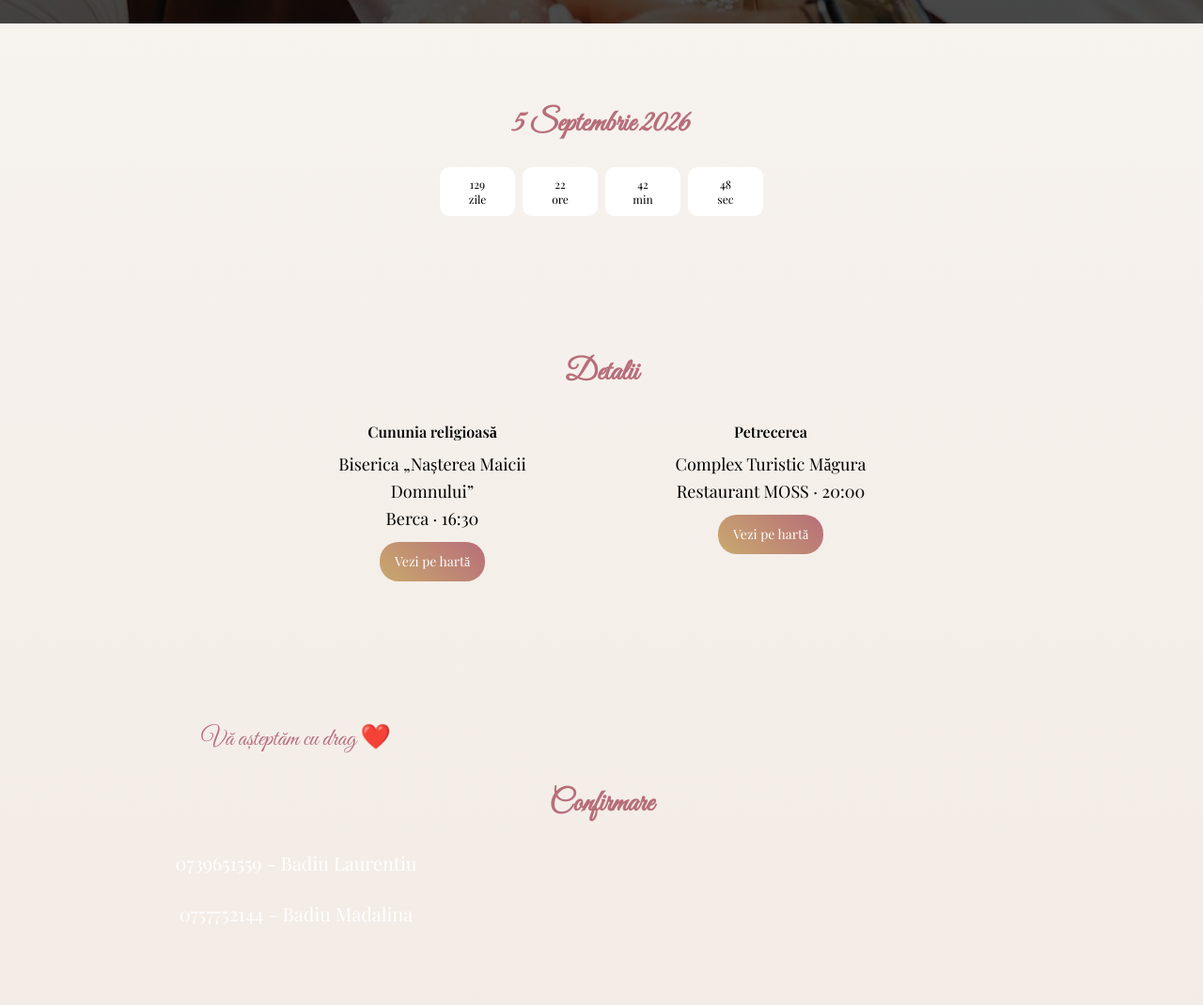
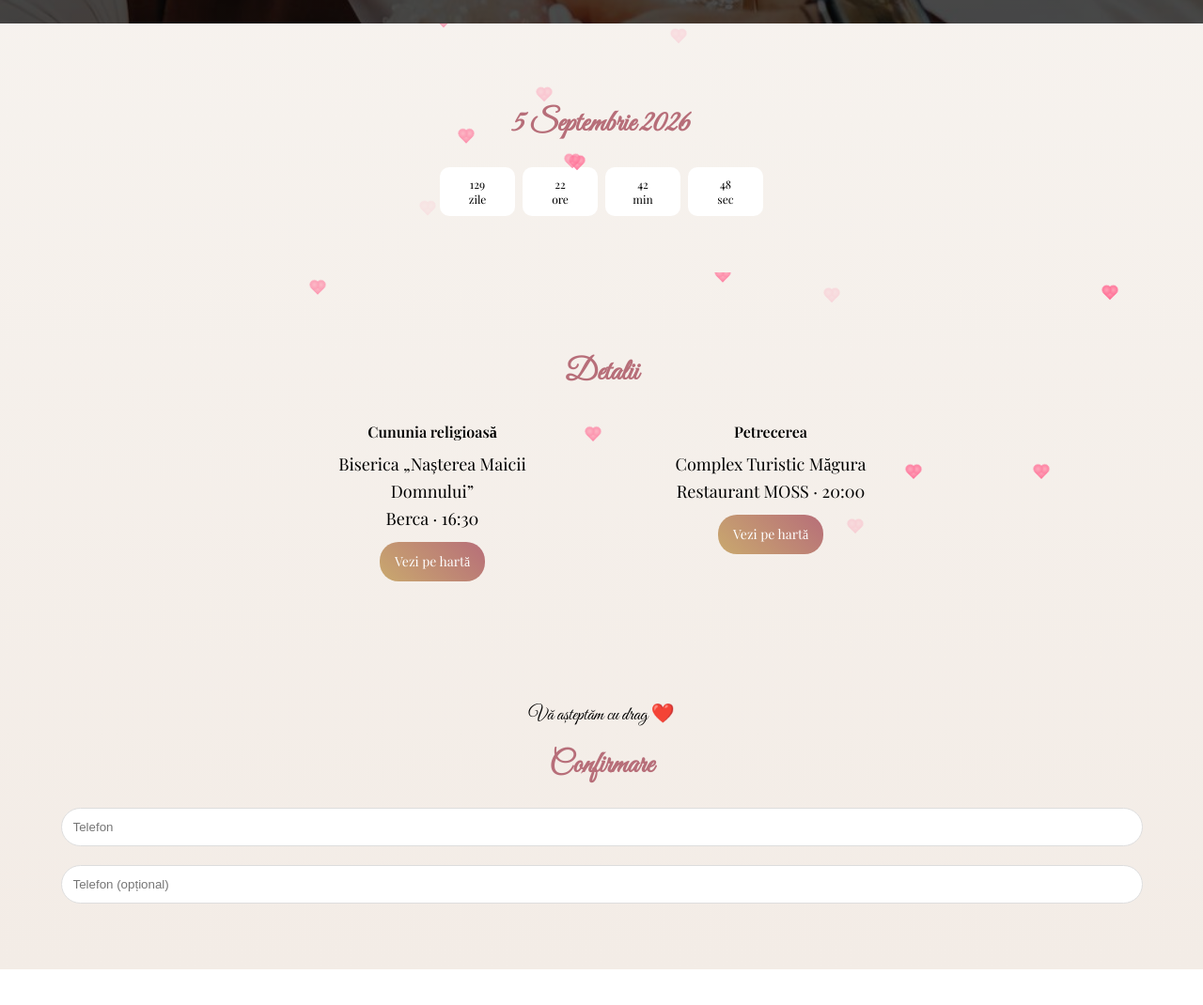
Before and after one commit to laur211/invitatie-nunta, a plain HTML site: page index.html in a window 1280 px wide. Shown: the part 775-1845 px from the top of the page at 94% size. After the commit the page ends 1807 px from the top, so only its background shows below. Drawn offline with nearby package versions, Linux system fonts and the light colour scheme; a web font is replaced by a local one.

Commit message:
fix typo

```diff
--- a/index.html
+++ b/index.html
@@ -12,6 +12,7 @@
 
 <body>
 
+<!-- HERO -->
 <section class="hero">
     <div class="hero-bg"></div>
     <div class="overlay"></div>
@@ -29,7 +30,11 @@
     </div>
 </section>
 
-<section class="section fade">
+<!-- PAGINA 2 -->
+<section class="section fade hearts-section">
+
+    <div class="hearts"></div>
+
     <h2 class="date-title">5 Septembrie 2026</h2>
 
     <div class="countdown">
@@ -40,11 +45,14 @@
     </div>
 </section>
 
-<section class="section fade">
+<!-- PAGINA 3 -->
+<section class="section fade hearts-section">
+
+    <div class="hearts"></div>
+
     <h2>Detalii</h2>
 
     <div class="details-container">
-
         <div class="details-box">
             <strong>Cununia religioasă</strong>
             <div class="details-text">
@@ -68,35 +76,31 @@
                 Vezi pe hartă
             </a>
         </div>
-
     </div>
 </section>
 
-<!-- RSVP -->
-<section class="section fade">
-
+<!-- CONFIRM -->
+<section class="section fade confirm-section">
     <p class="invite-msg">Vă așteptăm cu drag ❤️</p>
-
     <h2>Confirmare</h2>
 
-    <p>0739651559 - Badiu Laurentiu</p>
-    <p>0757752144 - Badiu Madalina</p>
+    <input type="text" placeholder="Telefon">
+    <input type="text" placeholder="Telefon (opțional)">
 </section>
 
 <script>
+// SCROLL
 const elements = document.querySelectorAll(".fade");
-
 window.addEventListener("scroll", () => {
     elements.forEach(el => {
-        const top = el.getBoundingClientRect().top;
-        if (top < window.innerHeight - 100) {
+        if (el.getBoundingClientRect().top < window.innerHeight - 100) {
             el.classList.add("show");
         }
     });
 });
 
+// COUNTDOWN
 const targetDate = new Date("Sep 5, 2026 16:30:00").getTime();
-
 setInterval(() => {
     const now = new Date().getTime();
     const diff = targetDate - now;
@@ -106,6 +110,20 @@ setInterval(() => {
     document.getElementById("minutes").innerText = Math.floor((diff % (1000*60*60)) / (1000*60));
     document.getElementById("seconds").innerText = Math.floor((diff % (1000*60)) / 1000);
 }, 1000);
+
+// 💖 HEARTS (pentru toate secțiunile)
+document.querySelectorAll(".hearts").forEach(container => {
+    for (let i = 0; i < 20; i++) {
+        const heart = document.createElement("div");
+        heart.classList.add("heart");
+
+        heart.style.left = Math.random() * 100 + "vw";
+        heart.style.animationDuration = (4 + Math.random() * 4) + "s";
+        heart.style.opacity = Math.random();
+
+        container.appendChild(heart);
+    }
+});
 </script>
 
 </body>
--- a/style.css
+++ b/style.css
@@ -174,3 +174,84 @@
     color: #b76e79;
     margin-bottom: 10px;
 }
+
+/* centru + text negru pentru Confirmare */
+/* container centrat */
+.confirm-section {
+    display: flex;
+    flex-direction: column;
+    align-items: center; /* CHEIA */
+    text-align: center;
+}
+
+/* mesaj romantic */
+.invite-msg {
+    font-family: 'Great Vibes', cursive;
+    font-size: 26px;
+    color: #b76e79;
+    margin-bottom: 10px;
+}
+
+/* titlu */
+.confirm-section h2 {
+    margin: 10px 0 15px 0;
+}
+
+/* input-uri */
+.confirm-section p {
+    font-family: 'Great Vibes';
+    width: 260px;
+    margin: 6px 0;
+    font-size: 20px;
+    color: black;
+}
+/* 💖 HEARTS */
+.hearts-section {
+    position: relative;
+    overflow: hidden;
+}
+
+.hearts {
+    position: absolute;
+    width: 100%;
+    height: 100%;
+    pointer-events: none;
+}
+
+.heart {
+    position: absolute;
+    width: 10px;
+    height: 10px;
+    background: radial-gradient(circle, #ff9eb5, #ff5c8a);
+    transform: rotate(45deg);
+    animation: fall linear infinite;
+}
+
+.heart::before,
+.heart::after {
+    content: "";
+    position: absolute;
+    width: 10px;
+    height: 10px;
+    background: inherit;
+    border-radius: 50%;
+}
+
+.heart::before {
+    top: -5px;
+    left: 0;
+}
+
+.heart::after {
+    left: -5px;
+    top: 0;
+}
+
+@keyframes fall {
+    0% {
+        transform: translateY(-10vh) rotate(45deg);
+    }
+    100% {
+        transform: translateY(110vh) rotate(45deg);
+    }
+}
```
